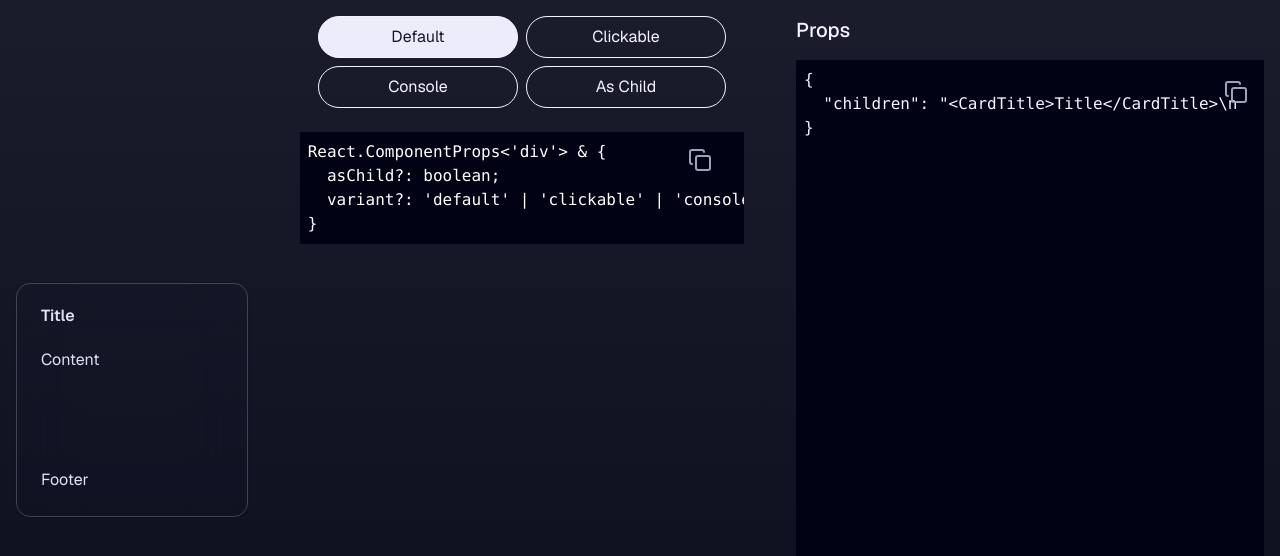
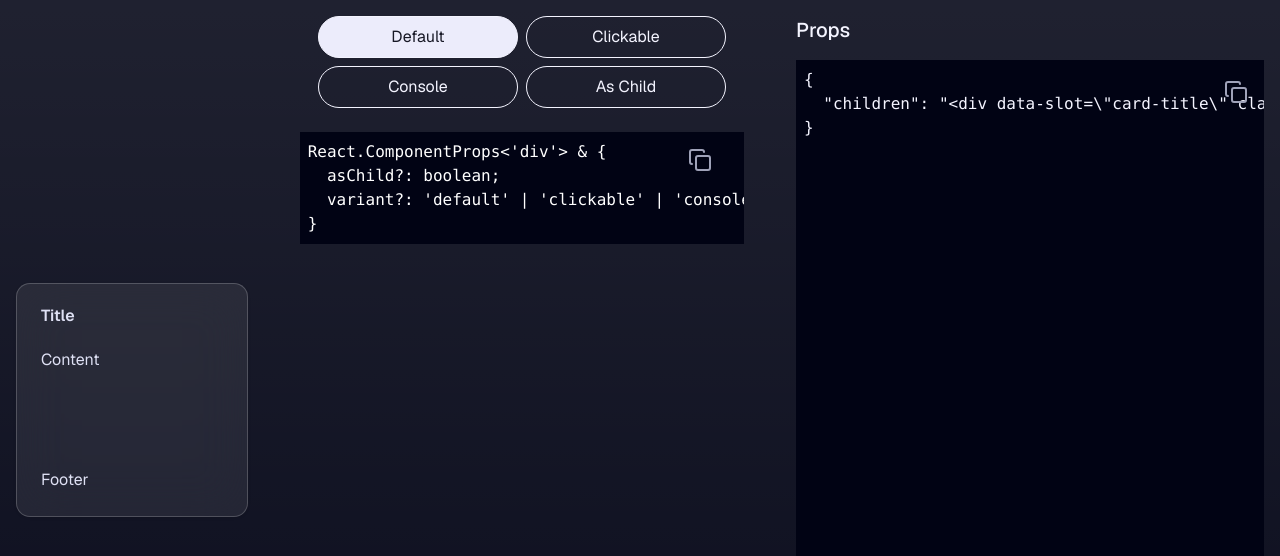
Before and after one commit to bluewave-labs/prism-design-system, a Next.js app: page /card in a window 1280 px wide. Shown: the top 556 px of the page. Built offline with nearby package versions, Linux system fonts and the light colour scheme.

Commit message:
chore: minor updates to work as lib

```diff
--- a/src/app/card/page.tsx
+++ b/src/app/card/page.tsx
@@ -6,20 +6,54 @@ import { useEffect, useState } from 'react';
 import ReactDOMServer from 'react-dom/server';
 import sanitizeHtml from 'sanitize-html';
 import { Button, Card, CardContent, CardFooter, CardProps, CardTitle } from '../../components';
+import { ConsoleButton } from '../../components/ui/card';
 import { cn } from '../../lib/utils';
 import codeToHtml from '../../utils/codeToHtml';
-import { ConsoleButton } from '../../components/ui/card';
 
 type OptionsType = 'default' | 'clickable' | 'console' | 'asChild';
 
+const defaultChild = (
+  <>
+    <CardTitle>Title</CardTitle>
+    <CardContent>Content</CardContent>
+    <CardFooter>Footer</CardFooter>
+  </>
+);
+
+const childClickable = (
+  <>
+    <CardTitle>Title</CardTitle>
+    <CardContent>Content</CardContent>
+    <CardFooter>
+      <Button asChild>
+        <a href="#">Link</a>
+      </Button>
+    </CardFooter>
+  </>
+);
+
+const childConsole = (
+  <>
+    <CardTitle>Title</CardTitle>
+    <CardContent>Content</CardContent>
+    <CardFooter>
+      <ConsoleButton asChild>
+        <a href="#">Link</a>
+      </ConsoleButton>
+    </CardFooter>
+  </>
+);
+
+const childAsChild = (
+  <a href="#">
+    <CardTitle>Title</CardTitle>
+    <CardContent>Content</CardContent>
+    <CardFooter>Footer</CardFooter>
+  </a>
+);
+
 const baseProps: CardProps = {
-  children: (
-    <>
-      <CardTitle>Title</CardTitle>
-      <CardContent>Content</CardContent>
-      <CardFooter>Footer</CardFooter>
-    </>
-  ),
+  children: defaultChild,
 };
 
 const options: { option: OptionsType; text: string; prop: (val: CardProps) => CardProps }[] = [
@@ -34,24 +68,7 @@ const options: { option: OptionsType; text: string; prop: (val: CardProps) => Ca
     prop: (prev) => ({
       ...prev,
       variant: prev.variant === 'clickable' ? undefined : 'clickable',
-      children:
-        prev.variant !== 'clickable' ? (
-          <>
-            <CardTitle>Title</CardTitle>
-            <CardContent>Content</CardContent>
-            <CardFooter>
-              <Button asChild>
-                <a href="#">Link</a>
-              </Button>
-            </CardFooter>
-          </>
-        ) : (
-          <>
-            <CardTitle>Title</CardTitle>
-            <CardContent>Content</CardContent>
-            <CardFooter>Footer</CardFooter>
-          </>
-        ),
+      children: prev.variant !== 'clickable' ? childClickable : defaultChild,
     }),
   },
   {
@@ -60,24 +77,7 @@ const options: { option: OptionsType; text: string; prop: (val: CardProps) => Ca
     prop: (prev) => ({
       ...prev,
       variant: prev.variant === 'console' ? undefined : 'console',
-      children:
-        prev.variant !== 'console' ? (
-          <>
-            <CardTitle>Title</CardTitle>
-            <CardContent>Content</CardContent>
-            <CardFooter>
-              <ConsoleButton asChild>
-                <a href="#">Link</a>
-              </ConsoleButton>
-            </CardFooter>
-          </>
-        ) : (
-          <>
-            <CardTitle>Title</CardTitle>
-            <CardContent>Content</CardContent>
-            <CardFooter>Footer</CardFooter>
-          </>
-        ),
+      children: prev.variant !== 'console' ? childConsole : defaultChild,
     }),
   },
   {
@@ -86,19 +86,7 @@ const options: { option: OptionsType; text: string; prop: (val: CardProps) => Ca
     prop: (prev) => ({
       ...prev,
       asChild: !prev.asChild,
-      children: prev.asChild ? (
-        <>
-          <CardTitle>Title</CardTitle>
-          <CardContent>Content</CardContent>
-          <CardFooter>Footer</CardFooter>
-        </>
-      ) : (
-        <a href="https://www.radix-ui.com/docs/primitives/components/button">
-          <CardTitle>Title</CardTitle>
-          <CardContent>Content</CardContent>
-          <CardFooter>Footer</CardFooter>
-        </a>
-      ),
+      children: prev.asChild ? defaultChild : childAsChild,
     }),
   },
 ];
@@ -118,13 +106,17 @@ export default function Home() {
   const [propType, setPropType] = useState<string>('');
 
   const buildHtmlProps = async () => {
+    const mapChild = {
+      default: defaultChild,
+      clickable: childClickable,
+      console: childConsole,
+      asChild: childAsChild,
+    };
     const sanitizedProps = {
       ...props,
-      children: props.asChild
-        ? ReactDOMServer.renderToString(props.children)
-        : `<CardTitle>Title</CardTitle>
-      <CardContent>Content</CardContent>
-      <CardFooter>Footer</CardFooter>`,
+      children: props.variant
+        ? ReactDOMServer.renderToString(mapChild[props.variant as OptionsType])
+        : ReactDOMServer.renderToString(defaultChild),
     };
     const html = await codeToHtml(JSON.stringify(sanitizedProps, null, 2));
     setHtmlProps(html);
--- a/src/components/ui/card.tsx
+++ b/src/components/ui/card.tsx
@@ -4,24 +4,6 @@ import { Slot } from '@radix-ui/react-slot';
 import { cva, type VariantProps } from 'class-variance-authority';
 import { cn } from '../../lib/utils';
 import { Button, ButtonProps } from '../Button';
-
-const cardVariants = cva(
-  'bg-gray-0/8 text-gray-30 flex flex-col gap-6 rounded-xl p-6 shadow-sm w-full border-[0.5px] border-gray-0/20 bg-blur',
-  {
-    variants: {
-      variant: {
-        default: '',
-        clickable:
-          'cursor-pointer hover:bg-linear-[180deg] hover:from-gray-0/8 hover:to-gray-0/2 hover:bg-transparent hover:border-gray-0/30',
-        console:
-          'bg-linear-180 from-gray-0/8 to-gray-0/2 bg-blur border-[0.5px] border-gray-0/20 cursor-pointer hover:from-gray-0/16 hover:to-gray-0/4 hover:bg-transparent hover:border-gray-0/40',
-      },
-    },
-    defaultVariants: {
-      variant: 'default',
-    },
-  }
-);
 
 type CardContext = {
   isHovered: boolean;
@@ -39,12 +21,30 @@ function useCardContext() {
   return context;
 }
 
-function CardProvider({ children }: { children: React.ReactNode }) {
+function CardProvider({ children }: { readonly children: React.ReactNode }) {
   const [isHovered, setIsHovered] = React.useState(false);
 
   const value = React.useMemo(() => ({ isHovered, setIsHovered }), [isHovered]);
   return <CardContext.Provider value={value}>{children}</CardContext.Provider>;
 }
+
+const cardVariants = cva(
+  'text-gray-30 flex flex-col gap-6 rounded-xl p-6 shadow-sm w-full border-[0.5px] border-gray-0/20 bg-blur transition-colors duration-200 ease-in-out',
+  {
+    variants: {
+      variant: {
+        default: 'card',
+        clickable:
+          'card cursor-pointer hover:bg-linear-[180deg] hover:from-gray-0/8 hover:to-gray-0/2 hover:bg-transparent hover:border-gray-0/30',
+        console:
+          'bg-transparent bg-linear-180 from-gray-0/8 to-gray-0/2 bg-blur border-[0.5px] border-gray-0/20 cursor-pointer hover:from-gray-0/16 hover:to-gray-0/4 hover:bg-transparent hover:border-gray-0/40',
+      },
+    },
+    defaultVariants: {
+      variant: 'default',
+    },
+  }
+);
 
 function Card({
   className,
@@ -72,7 +72,7 @@ function Card({
   return (
     <Comp
       data-slot="card"
-      className={cn(cardVariants({ variant, className }))}
+      className={cn(cardVariants({ variant }), className)}
       onMouseEnter={handleMouseEnter}
       onMouseLeave={handleMouseLeave}
       {...props}
--- a/src/style/globals.css
+++ b/src/style/globals.css
@@ -188,6 +188,10 @@
   backdrop-filter: blur(24px);
 }
 
+.card {
+  @apply bg-gray-0/8;
+}
+
 body {
-  @apply font-sans text-gray-10 bg-linear-[180deg] from-gray-0/10 to-gray-0/4;
+  @apply font-sans text-gray-10 bg-gray-100;
 }
```
Also changed, not shown: 1 other file (tests, documents, lock files or other folders).
